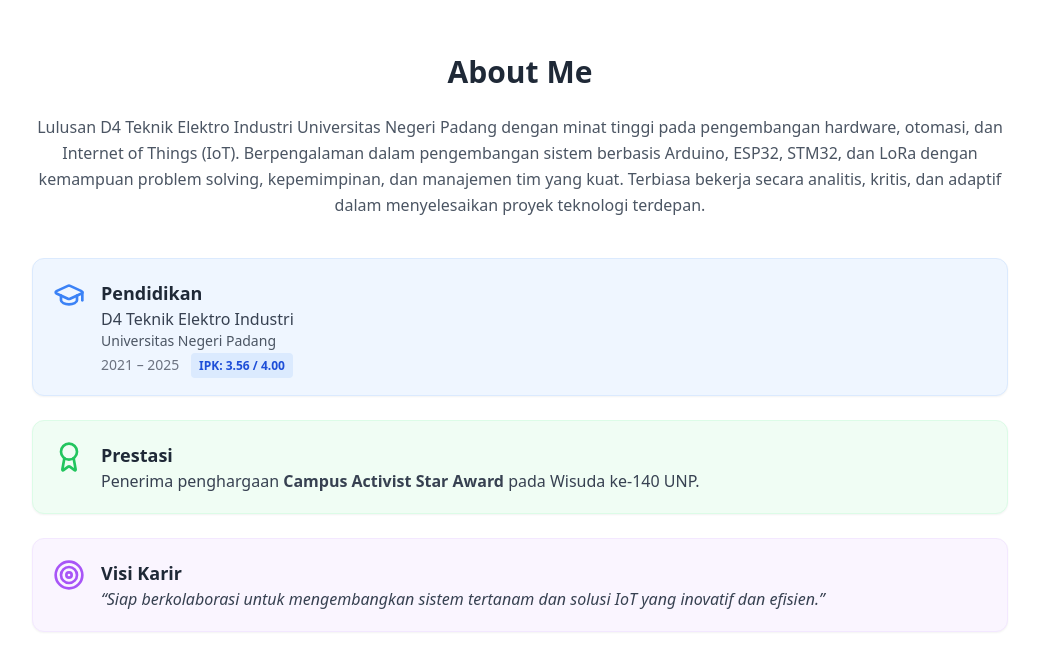
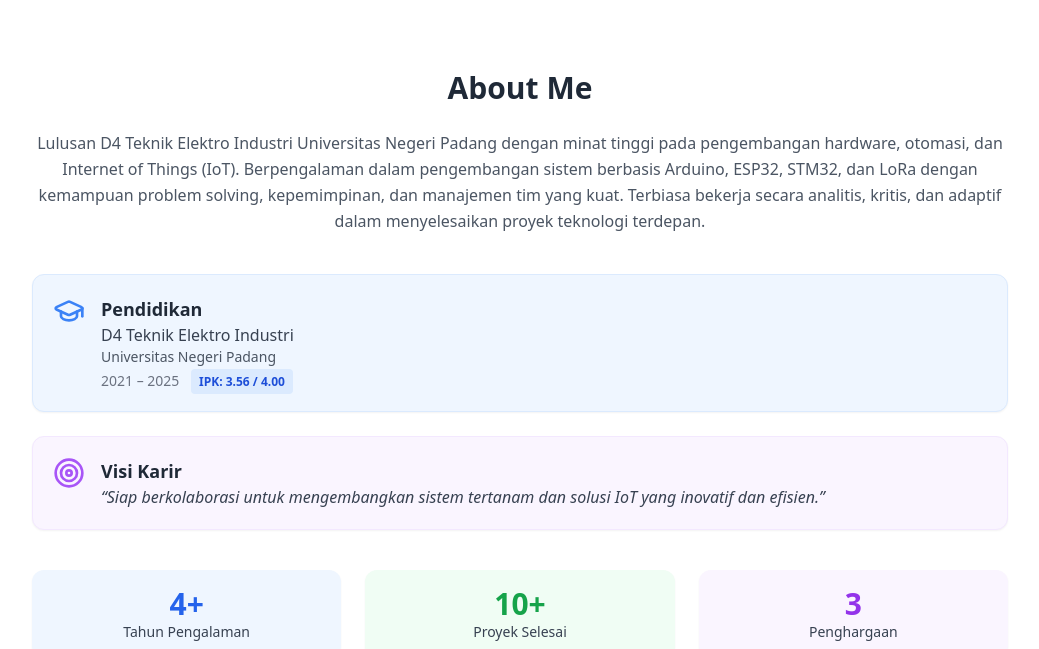
Before and after one commit to aldo1725/Rifaldo-portfolio, a React (Vite) app: page / in a window 1280 px wide. Shown: the part 659-1308 px from the top of the page, without its empty margins (120-1159 px from the left). Built offline with nearby package versions, Linux system fonts and the light colour scheme.

Commit message:
Perbarui tampilan portfolio dan animasi pengalaman

```diff
--- a/src/pages/About.jsx
+++ b/src/pages/About.jsx
@@ -1,9 +1,12 @@
 import React from "react";
-import { GraduationCap, Award, Target } from "lucide-react"; // untuk ikon
+import { GraduationCap, Target } from "lucide-react"; // hapus ikon Award karena tidak digunakan
 
 export default function About() {
   return (
-    <section id="About" className="py-16 md:py-24 scroll-mt-[120px] bg-white">
+    <section
+      id="About"
+      className="py-20 md:py-28 scroll-mt-[60 px] bg-white" // ubah margin scroll biar posisinya pas di atas
+    >
       <div className="max-w-5xl mx-auto px-6">
         {/* Judul */}
         <h2 className="text-3xl font-bold text-center mb-6">About Me</h2>
@@ -27,18 +30,10 @@
               <p className="text-gray-700">D4 Teknik Elektro Industri</p>
               <p className="text-gray-600 text-sm">Universitas Negeri Padang</p>
               <p className="text-gray-500 text-sm mt-1">
-                2021 – 2025 <span className="ml-2 bg-blue-100 text-blue-700 text-xs font-semibold px-2 py-1 rounded">IPK: 3.56 / 4.00</span>
-              </p>
-            </div>
-          </div>
-
-          {/* Prestasi */}
-          <div className="flex items-start gap-4 bg-green-50 border border-green-100 p-5 rounded-xl shadow-sm">
-            <Award className="text-green-500 w-8 h-8" />
-            <div>
-              <h3 className="font-semibold text-lg text-gray-800">Prestasi</h3>
-              <p className="text-gray-700">
-                Penerima penghargaan <span className="font-semibold">Campus Activist Star Award</span> pada Wisuda ke-140 UNP.
+                2021 – 2025{" "}
+                <span className="ml-2 bg-blue-100 text-blue-700 text-xs font-semibold px-2 py-1 rounded">
+                  IPK: 3.56 / 4.00
+                </span>
               </p>
             </div>
           </div>
```
